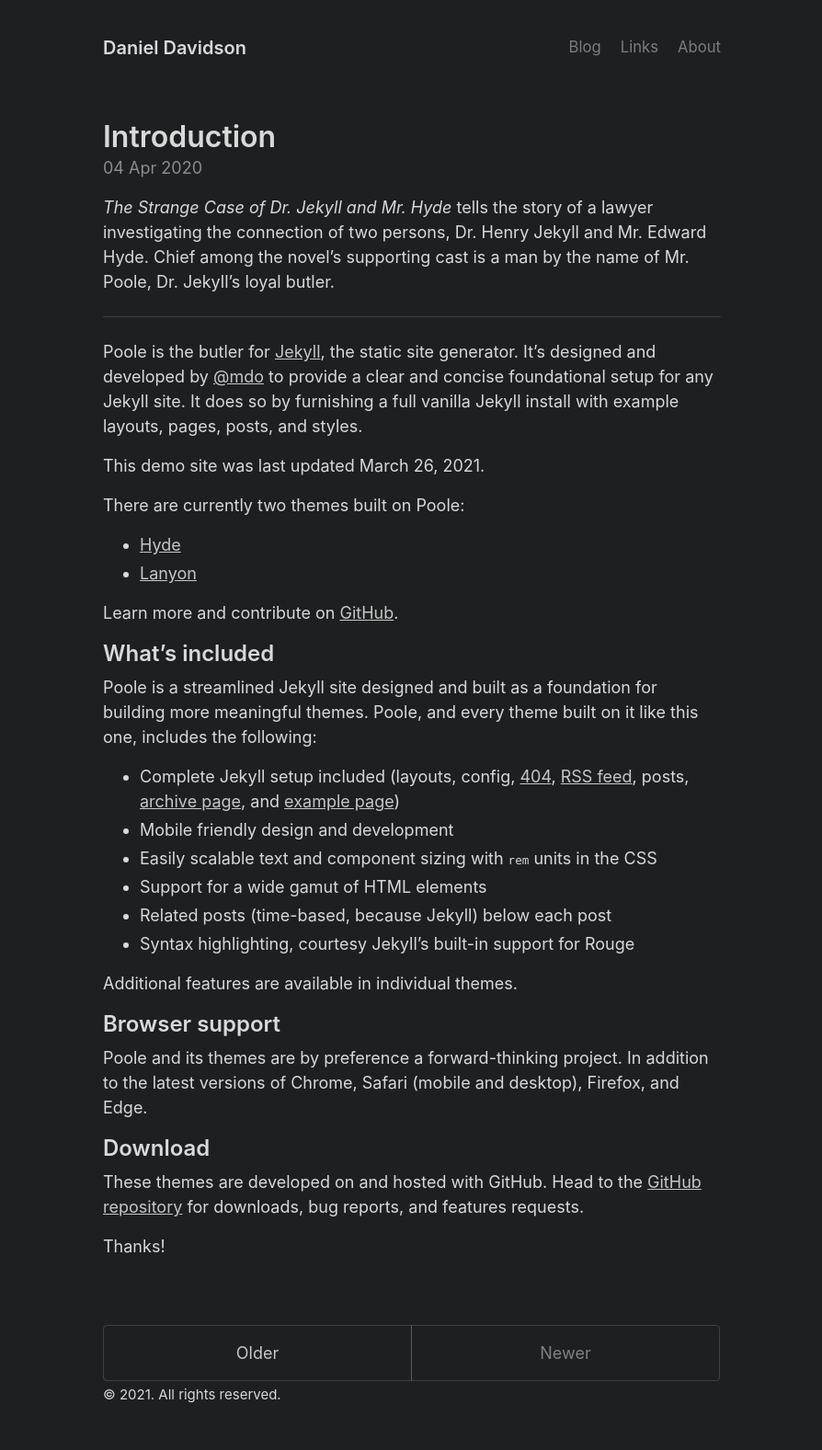
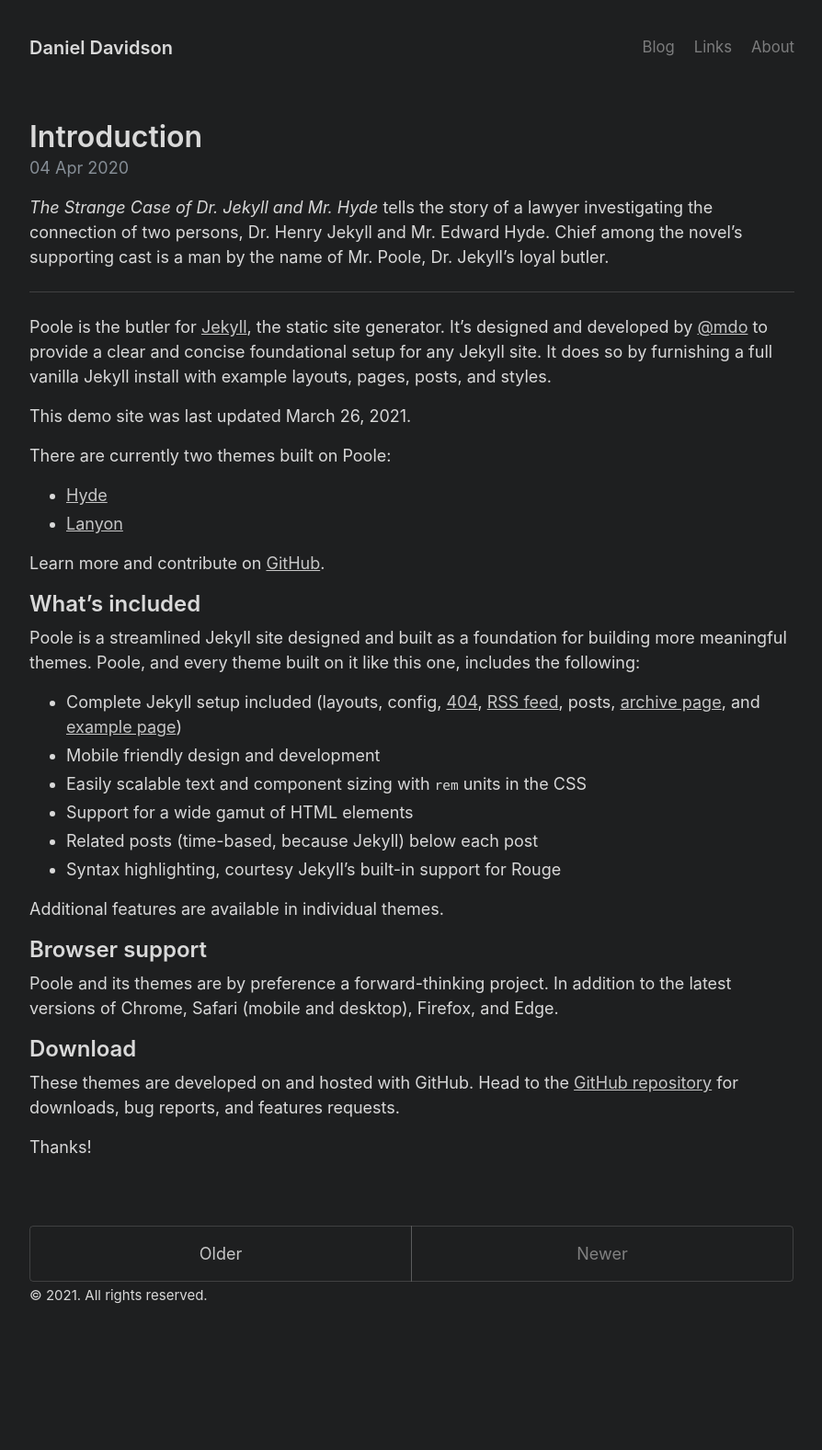
Before and after one commit to danieldavidson/danieldavidson.github.io, a Jekyll site: the page built from index.html, in a window 1280 px wide. Shown: the whole page at 92% size, without its empty margins (192-1086 px from the left). Built offline with Jekyll 4.4.1, drawn with Linux system fonts in a browser that asks for light colours; the list of posts is cut into pages by our own code; after the commit the page ends 1469 px from its top, so only the background shows below that.

Commit message:
Sizing changes

```diff
--- a/_sass/_code.scss
+++ b/_sass/_code.scss
@@ -9,7 +9,7 @@
 }
 
 code {
-  font-size: 70%; //previously 85%
+  font-size: 80%; //previously 85%
 }
 
 pre {
--- a/_sass/_layout.scss
+++ b/_sass/_layout.scss
@@ -3,7 +3,7 @@
 // Styles for managing the structural hierarchy of the site.
 
 .container {
-  max-width: 45rem;
+  max-width: 55rem; //previously 45rem
   padding-left: var(--spacer-2);
   padding-right: var(--spacer-2);
   margin-left:  auto;
```
